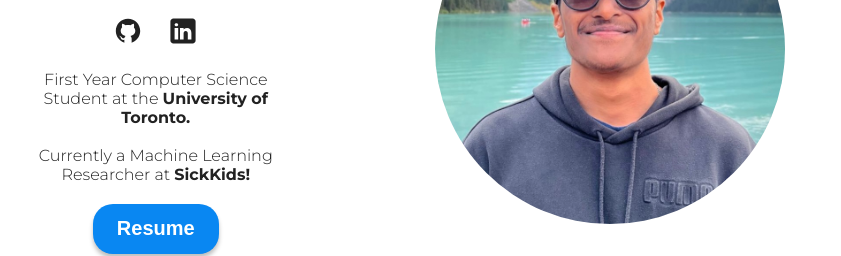
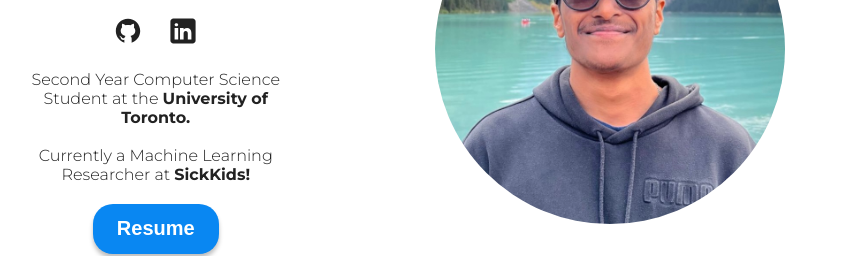
Before and after one commit to jfishB/Portfolio_V2, a React (Vite) app: page / in a window 1280 px wide. Shown: the part 349-605 px from the top of the page, without its empty margins (233-1074 px from the left). Built offline with nearby package versions, Linux system fonts and the light colour scheme.

Commit message:
Update Hero.jsx

```diff
--- a/src/sections/Hero/Hero.jsx
+++ b/src/sections/Hero/Hero.jsx
@@ -51,7 +51,7 @@ function Hero() {
           </a> */}
         </span>
         <p className={styles.description}>
-          First Year Computer Science Student at the{" "}
+          Second Year Computer Science Student at the{" "}
           <strong>University of Toronto.</strong>
           <br />
           <br />
```
